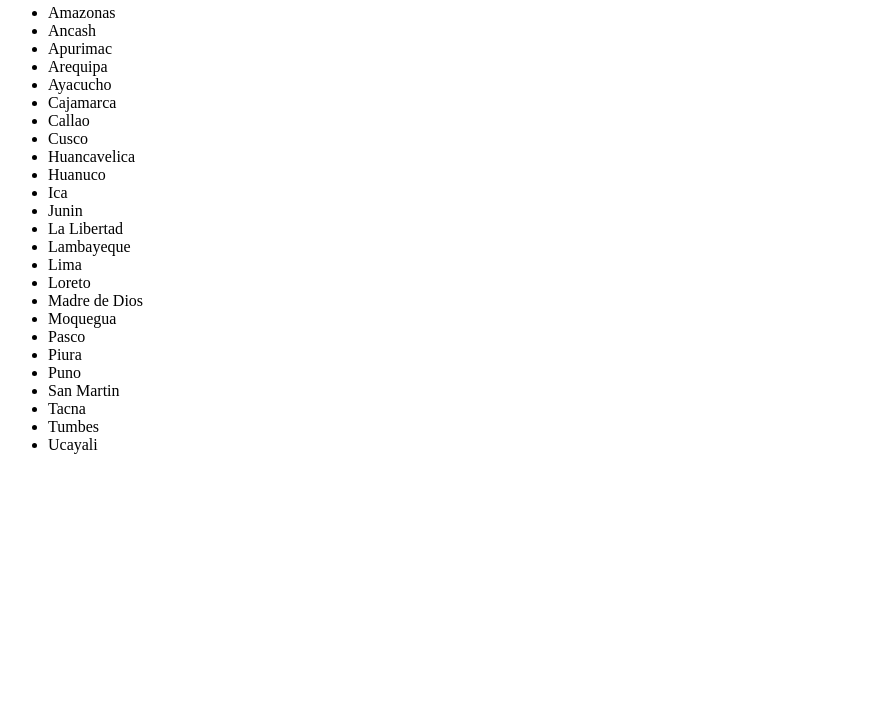
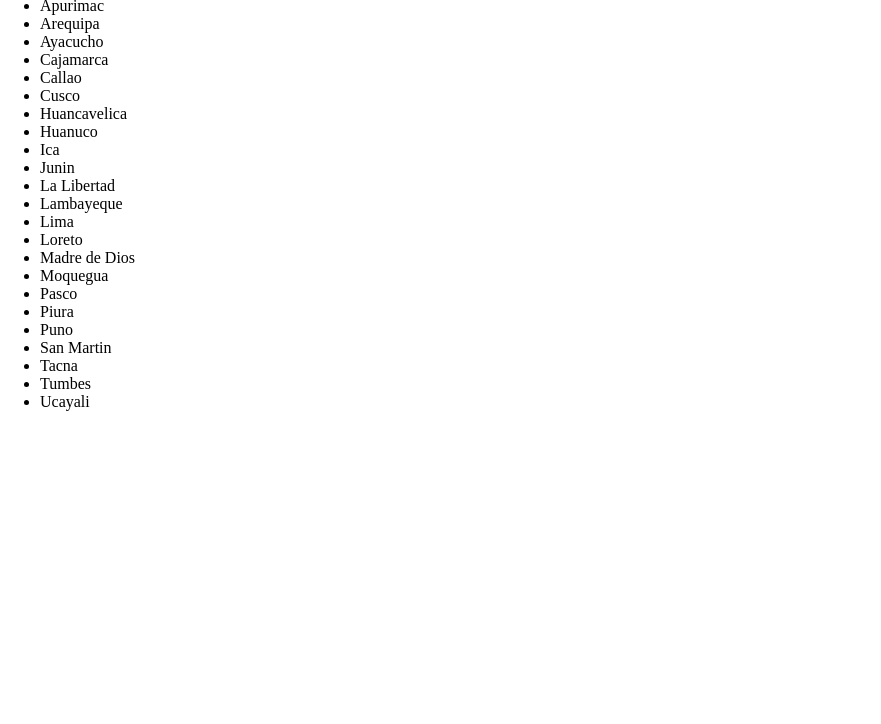
Before and after one commit to FernandoGarambelM/Ajax, a plain HTML site: page 8_EJERCICIOS/Ejercicio1/ejercicio1.html in a window 1280 px wide. Shown: the part 76-800 px from the top of the page, without its empty margins (0-881 px from the left). Drawn offline with Linux system fonts and the light colour scheme.

Commit message:
Se añade estilo general

```diff
--- a/8_EJERCICIOS/Ejercicio1/ejercicio1.html
+++ b/8_EJERCICIOS/Ejercicio1/ejercicio1.html
@@ -3,6 +3,7 @@
 <head>
     <meta charset="UTF-8">
     <meta name="viewport" content="width=device-width, initial-scale=1.0">
+    <link rel="stylesheet" href="style.css">
     <title>Ejercicio1</title>
 </head>
 <body>
--- /dev/null
+++ b/8_EJERCICIOS/Ejercicio1/style.css
@@ -0,0 +1,9 @@
+* {
+    margin: 0;
+    box-sizing: border-box;
+}
+
+body {
+    height: 100vh;
+    width: ;
+}
```
